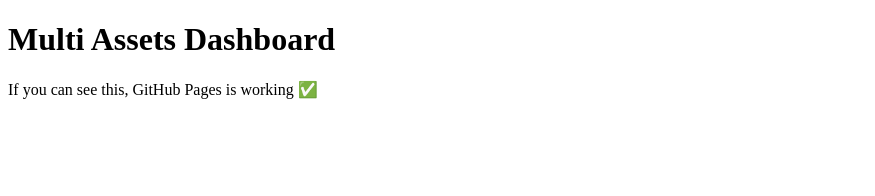
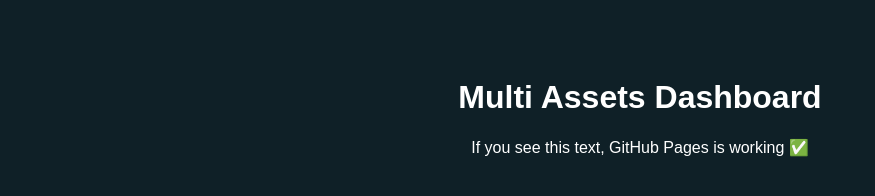
Before and after one commit to bulbul116/Multi-Assets-Dashboard, a plain HTML site: page index.html in a window 1280 px wide. Shown: the whole page, without its empty margins (0-875 px from the left). Drawn offline with Linux system fonts and the light colour scheme.

Commit message:
Update index.html

```diff
--- a/index.html
+++ b/index.html
@@ -3,9 +3,12 @@
 <head>
   <meta charset="UTF-8">
   <title>Multi Assets Dashboard</title>
+  <meta name="viewport" content="width=device-width, initial-scale=1.0">
 </head>
-<body>
+<body style="background:#0f2027;color:white;font-family:Arial;text-align:center;padding:50px;">
+
   <h1>Multi Assets Dashboard</h1>
-  <p>If you can see this, GitHub Pages is working ✅</p>
+  <p>If you see this text, GitHub Pages is working ✅</p>
+
 </body>
 </html>
```
